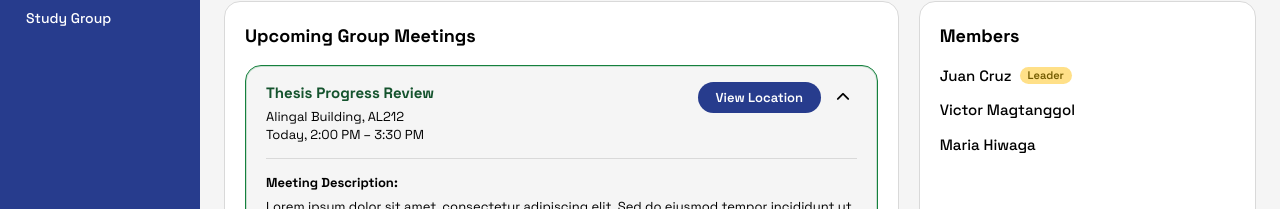
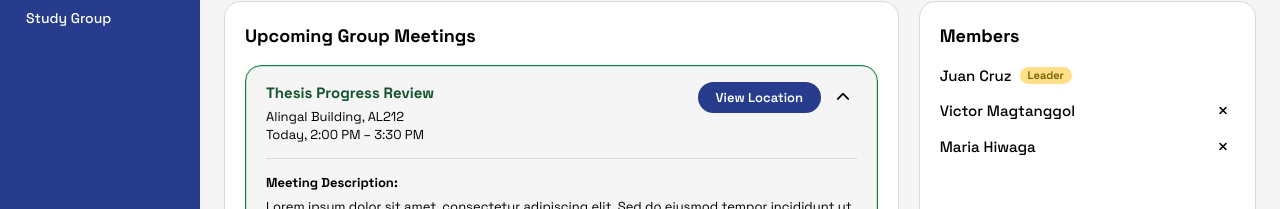
Before and after one commit to MigzVillareal/DUMAN, a React (Vite) app in the folder frontend/: page /groups/research in a window 1280 px wide. Shown: the part 242-451 px from the top of the page. Built offline with nearby package versions, Linux system fonts and the light colour scheme.

Commit message:
Add remove member modal & fetch calls from UI

```diff
--- /dev/null
+++ b/frontend/src/components/RemoveMemberModal.jsx
@@ -0,0 +1,67 @@
+import { useEffect, useRef } from "react";
+import "../css/components_styles/SignOutModal.css";
+
+export default function RemoveMemberModal({
+  memberName,
+  groupName,
+  onClose,
+  onConfirm,
+  confirming = false,
+}) {
+  const overlayRef = useRef(null);
+
+  useEffect(() => {
+    const handleKey = (event) => {
+      if (event.key === "Escape" && !confirming) onClose();
+    };
+
+    window.addEventListener("keydown", handleKey);
+    return () => window.removeEventListener("keydown", handleKey);
+  }, [onClose, confirming]);
+
+  const handleOverlayClick = (event) => {
+    if (event.target === overlayRef.current && !confirming) onClose();
+  };
+
+  return (
+    <div
+      className="sign-out-overlay"
+      ref={overlayRef}
+      onClick={handleOverlayClick}
+      role="dialog"
+      aria-modal="true"
+      aria-labelledby="remove-member-title"
+    >
+      <div className="sign-out-modal">
+        <div className="sign-out-modal__content">
+          <h2 id="remove-member-title" className="sign-out-modal__title">
+            Remove Member
+          </h2>
+          <p className="sign-out-modal__message">
+            Are you sure you want to remove{" "}
+            <strong>{memberName}</strong> from{" "}
+            <strong>{groupName}</strong>?
+          </p>
+          <div className="sign-out-modal__actions">
+            <button
+              type="button"
+              className="sign-out-modal__btn sign-out-modal__btn--secondary"
+              onClick={onClose}
+              disabled={confirming}
+            >
+              Cancel
+            </button>
+            <button
+              type="button"
+              className="sign-out-modal__btn sign-out-modal__btn--primary"
+              onClick={onConfirm}
+              disabled={confirming}
+            >
+              {confirming ? "Removing..." : "Remove"}
+            </button>
+          </div>
+        </div>
+      </div>
+    </div>
+  );
+}
--- a/frontend/src/context/AuthContext.jsx
+++ b/frontend/src/context/AuthContext.jsx
@@ -1,4 +1,8 @@
 import { createContext, useContext, useState } from "react";
+import {
+  persistAuthSession,
+  readStoredToken,
+} from "../utils/authStorage.js";
 
 const AUTH_STORAGE_KEY = "duman_user";
 const AuthContext = createContext(null);
@@ -14,22 +18,26 @@ function readStoredUser() {
 
 export function AuthProvider({ children }) {
   const [user, setUserState] = useState(readStoredUser);
+  const [token, setTokenState] = useState(readStoredToken);
 
-  function setUser(nextUser) {
+  function setUser(nextUser, nextToken) {
     setUserState(nextUser);
-    if (nextUser) {
-      sessionStorage.setItem(AUTH_STORAGE_KEY, JSON.stringify(nextUser));
-    } else {
-      sessionStorage.removeItem(AUTH_STORAGE_KEY);
-    }
+
+    const resolvedToken =
+      nextToken !== undefined ? nextToken : nextUser ? token : null;
+
+    setTokenState(resolvedToken);
+    persistAuthSession(nextUser, resolvedToken);
   }
 
   function clearUser() {
-    setUser(null);
+    setUserState(null);
+    setTokenState(null);
+    persistAuthSession(null, null);
   }
 
   return (
-    <AuthContext.Provider value={{ user, setUser, clearUser }}>
+    <AuthContext.Provider value={{ user, token, setUser, clearUser }}>
       {children}
     </AuthContext.Provider>
   );
--- a/frontend/src/context/GroupsContext.jsx
+++ b/frontend/src/context/GroupsContext.jsx
@@ -119,8 +119,7 @@ export function GroupsProvider({ children }) {
       for (const member of members) {
         try {
           await sendGroupInvite(created.groupId, {
-            userId: member.id,
-            invitedBy: user.userId,
+            email: member.email,
           });
         } catch {
           // Invite endpoint may fail until backend fixes land.
@@ -132,9 +131,19 @@ export function GroupsProvider({ children }) {
     return newGroup;
   };
 
+  const setGroupMembers = useCallback((targetGroupId, nextMembers) => {
+    setGroups((prev) =>
+      prev.map((group) =>
+        group.id === targetGroupId
+          ? { ...group, members: nextMembers }
+          : group
+      )
+    );
+  }, []);
+
   return (
     <GroupsContext.Provider
-      value={{ groups, addGroup, loading, error, loadGroups }}
+      value={{ groups, addGroup, setGroupMembers, loading, error, loadGroups }}
     >
       {children}
     </GroupsContext.Provider>
--- a/frontend/src/css/pages/GroupPage.css
+++ b/frontend/src/css/pages/GroupPage.css
@@ -56,6 +56,46 @@
   gap: 0.5rem;
 }
 
+.group-page__member-actions {
+  display: inline-flex;
+  align-items: center;
+  gap: 0.35rem;
+  margin-left: auto;
+}
+
+.group-page__remove-btn {
+  display: inline-flex;
+  align-items: center;
+  justify-content: center;
+  width: 1.5rem;
+  height: 1.5rem;
+  padding: 0;
+  border: none;
+  border-radius: 999px;
+  background: transparent;
+  color: var(--color-container-text);
+  cursor: pointer;
+  transition: color 0.15s ease, background-color 0.15s ease;
+}
+
+.group-page__remove-btn:hover:not(:disabled),
+.group-page__remove-btn:focus-visible {
+  background-color: var(--color-hover-surface);
+  color: var(--color-destructive);
+  outline: none;
+}
+
+.group-page__remove-btn:disabled {
+  opacity: 0.45;
+  cursor: not-allowed;
+}
+
+.group-page__remove-error {
+  font-size: 0.8125rem;
+  color: var(--color-destructive);
+  margin: 0 0 0.75rem;
+}
+
 .group-page__member-name {
   font-size: 0.9375rem;
   font-weight: var(--weight-medium);
--- a/frontend/src/pages/GroupPage.jsx
+++ b/frontend/src/pages/GroupPage.jsx
@@ -3,13 +3,20 @@ import { Navigate, useParams } from "react-router-dom";
 import { useAuth } from "../context/AuthContext.jsx";
 import { useGroups } from "../context/GroupsContext.jsx";
 import { getGroupDetails } from "../data/groupsMock.js";
-import { fetchGroupMembers, sendGroupInvite, USE_MOCK_GROUPS } from "../services/groupService.js";
 import {
+  fetchGroupMembers,
+  removeGroupMember,
+  sendGroupInvite,
+  USE_MOCK_GROUPS,
+} from "../services/groupService.js";
+import {
+  canRemoveGroupMember,
   ensureOwnerAsLeader,
   mapApiMember,
 } from "../utils/groups.js";
 import Icon from "../components/Icon.jsx";
 import InviteMembersModal from "../components/InviteMembersModal.jsx";
+import RemoveMemberModal from "../components/RemoveMemberModal.jsx";
 import PageHeader from "../components/PageHeader.jsx";
 import { isToday } from "../utils/date.js";
 import "../css/pages/Login.css";
@@ -63,13 +70,16 @@ function GroupMeetingCard({ meeting }) {
 export default function GroupPage() {
   const { groupId } = useParams();
   const { user } = useAuth();
-  const { groups, loading } = useGroups();
+  const { groups, loading, setGroupMembers } = useGroups();
   const group = groups.find((g) => g.id === groupId);
   const [members, setMembers] = useState([]);
   const [membersLoading, setMembersLoading] = useState(true);
   const [showInviteModal, setShowInviteModal] = useState(false);
   const [inviting, setInviting] = useState(false);
   const [inviteError, setInviteError] = useState("");
+  const [removingMemberId, setRemovingMemberId] = useState(null);
+  const [removeError, setRemoveError] = useState("");
+  const [memberToRemove, setMemberToRemove] = useState(null);
 
   const mockDetails = getGroupDetails(groupId);
   const { meetings } = mockDetails;
@@ -82,14 +92,12 @@ export default function GroupPage() {
       return;
     }
 
-    if (group.members?.length) {
+    if (USE_MOCK_GROUPS) {
+      if (group.members != null) {
         setMembers(group.members);
-      setMembersLoading(false);
-      return;
+      } else {
+        setMembers(fallbackMembers);
       }
-
-    if (USE_MOCK_GROUPS) {
-      setMembers(fallbackMembers);
       setMembersLoading(false);
       return;
     }
@@ -105,7 +113,7 @@ export default function GroupPage() {
         if (cancelled) return;
 
         if (data.errorMessage) {
-          setMembers(fallbackMembers);
+          setMembers([]);
           return;
         }
 
@@ -113,10 +121,12 @@ export default function GroupPage() {
           mapApiMember(record, group.userId)
         );
 
-        setMembers(ensureOwnerAsLeader(mapped, user, group.userId));
+        const nextMembers = ensureOwnerAsLeader(mapped, user, group.userId);
+        setMembers(nextMembers);
+        setGroupMembers(groupId, nextMembers);
       } catch {
         if (!cancelled) {
-          setMembers(fallbackMembers);
+          setMembers([]);
         }
       } finally {
         if (!cancelled) {
@@ -130,7 +140,7 @@ export default function GroupPage() {
     return () => {
       cancelled = true;
     };
-  }, [group, fallbackMembers, user]);
+  }, [group, fallbackMembers, groupId, setGroupMembers, user]);
 
   if (loading) {
     return (
@@ -141,6 +151,61 @@ export default function GroupPage() {
   }
 
   if (!group) return <Navigate to="/groups" replace />;
+
+  const handleRemoveMember = async (member) => {
+    const allowed =
+      USE_MOCK_GROUPS && group.userId == null
+        ? member.role !== "leader"
+        : canRemoveGroupMember(user, group, member, members);
+
+    if (!allowed) return;
+
+    setRemovingMemberId(member.id);
+    setRemoveError("");
+
+    try {
+      if (!USE_MOCK_GROUPS) {
+        if (group.groupId == null) {
+          throw new Error("Group is missing an id.");
+        }
+
+        const data = await removeGroupMember(group.groupId, member.id);
+
+        if (data.errorMessage) {
+          throw new Error(data.errorMessage);
+        }
+
+        const membersData = await fetchGroupMembers(group.groupId);
+
+        if (membersData.errorMessage) {
+          throw new Error(membersData.errorMessage);
+        }
+
+        const mapped = (membersData.members ?? []).map((record) =>
+          mapApiMember(record, group.userId)
+        );
+        const nextMembers = ensureOwnerAsLeader(mapped, user, group.userId);
+        setMembers(nextMembers);
+        setGroupMembers(groupId, nextMembers);
+      } else {
+        const nextMembers = members.filter((entry) => entry.id !== member.id);
+        setMembers(nextMembers);
+        setGroupMembers(groupId, nextMembers);
+      }
+
+      setMemberToRemove(null);
+    } catch (err) {
+      setRemoveError(err.message || "Unable to remove member.");
+    } finally {
+      setRemovingMemberId(null);
+    }
+  };
+
+  const handleConfirmRemove = () => {
+    if (memberToRemove) {
+      handleRemoveMember(memberToRemove);
+    }
+  };
 
   const handleSendInvites = async (invitedMembers) => {
     setInviting(true);
@@ -154,7 +219,9 @@ export default function GroupPage() {
             .filter((member) => !existingIds.has(member.id))
             .map((member) => ({ ...member, role: "member" }));
 
-          return [...prev, ...newMembers];
+          const nextMembers = [...prev, ...newMembers];
+          setGroupMembers(groupId, nextMembers);
+          return nextMembers;
         });
         setShowInviteModal(false);
         return;
@@ -162,8 +229,7 @@ export default function GroupPage() {
 
       for (const member of invitedMembers) {
         const data = await sendGroupInvite(group.groupId, {
-          userId: member.id,
-          invitedBy: user?.userId,
+          email: member.email,
         });
 
         if (data.errorMessage) {
@@ -171,14 +237,18 @@ export default function GroupPage() {
         }
       }
 
-      setMembers((prev) => {
-        const existingIds = new Set(prev.map((member) => member.id));
-        const newMembers = invitedMembers
-          .filter((member) => !existingIds.has(member.id))
-          .map((member) => ({ ...member, role: "member" }));
+      const membersData = await fetchGroupMembers(group.groupId);
 
-        return [...prev, ...newMembers];
-      });
+      if (membersData.errorMessage) {
+        throw new Error(membersData.errorMessage);
+      }
+
+      const mapped = (membersData.members ?? []).map((record) =>
+        mapApiMember(record, group.userId)
+      );
+      const nextMembers = ensureOwnerAsLeader(mapped, user, group.userId);
+      setMembers(nextMembers);
+      setGroupMembers(groupId, nextMembers);
       setShowInviteModal(false);
     } catch (err) {
       setInviteError(err.message || "Unable to send invites.");
@@ -218,13 +288,24 @@ export default function GroupPage() {
 
         <section className="dashboard-panel group-page__members-panel">
           <h2 className="dashboard-panel__title">Members</h2>
+          {removeError && (
+            <p className="group-page__remove-error" role="alert">
+              {removeError}
+            </p>
+          )}
           <ul className="group-page__members-list">
             {membersLoading ? (
               <li className="group-page__empty">Loading members...</li>
             ) : members.length === 0 ? (
               <li className="group-page__empty">No members yet.</li>
             ) : (
-              members.map((member) => (
+              members.map((member) => {
+                const showRemove =
+                  USE_MOCK_GROUPS && group.userId == null
+                    ? member.role !== "leader"
+                    : canRemoveGroupMember(user, group, member, members);
+
+                return (
                   <li key={member.id} className="group-page__member">
                     <span className="group-page__member-name">{member.name}</span>
                     {member.role === "leader" && (
@@ -232,8 +313,26 @@ export default function GroupPage() {
                         Leader
                       </span>
                     )}
+                    {showRemove && (
+                      <div className="group-page__member-actions">
+                        <button
+                          type="button"
+                          className="group-page__remove-btn"
+                          onClick={() => {
+                            setRemoveError("");
+                            setMemberToRemove(member);
+                          }}
+                          disabled={removingMemberId === member.id}
+                          aria-label={`Remove ${member.name}`}
+                          title="Remove member"
+                        >
+                          <Icon icon="xmark" size="xs" />
+                        </button>
+                      </div>
+                    )}
                   </li>
-              ))
+                );
+              })
             )}
           </ul>
           <div className="group-page__members-footer">
@@ -262,6 +361,18 @@ export default function GroupPage() {
           submitError={inviteError}
         />
       )}
+
+      {memberToRemove && (
+        <RemoveMemberModal
+          memberName={memberToRemove.name}
+          groupName={group.name}
+          onClose={() => {
+            if (!removingMemberId) setMemberToRemove(null);
+          }}
+          onConfirm={handleConfirmRemove}
+          confirming={removingMemberId === memberToRemove.id}
+        />
+      )}
     </div>
   );
 }
--- a/frontend/src/pages/Login.jsx
+++ b/frontend/src/pages/Login.jsx
@@ -37,7 +37,7 @@ function Login() {
       }
 
       if (data.user) {
-        setUser(data.user);
+        setUser(data.user, data.token);
       }
 
       navigate("/dashboard");
--- a/frontend/src/services/api.js
+++ b/frontend/src/services/api.js
@@ -18,4 +18,4 @@ export async function register(userData) {
   return response.json();
 }
 
-export { fetchGroups, fetchGroupById, createGroup, fetchGroupMembers, sendGroupInvite, fetchUsers } from "./groupService.js";
+export { fetchGroups, fetchGroupById, createGroup, fetchGroupMembers, sendGroupInvite, fetchUsers, removeGroupMember } from "./groupService.js";
--- /dev/null
+++ b/frontend/src/utils/authStorage.js
@@ -0,0 +1,35 @@
+const AUTH_USER_KEY = "duman_user";
+const AUTH_TOKEN_KEY = "duman_token";
+
+export function readStoredToken() {
+  return sessionStorage.getItem(AUTH_TOKEN_KEY);
+}
+
+export function persistAuthSession(user, token) {
+  if (user) {
+    sessionStorage.setItem(AUTH_USER_KEY, JSON.stringify(user));
+  } else {
+    sessionStorage.removeItem(AUTH_USER_KEY);
+  }
+
+  if (token) {
+    sessionStorage.setItem(AUTH_TOKEN_KEY, token);
+  } else {
+    sessionStorage.removeItem(AUTH_TOKEN_KEY);
+  }
+}
+
+export function getAuthHeaders(json = false) {
+  const headers = {};
+
+  if (json) {
+    headers["Content-Type"] = "application/json";
+  }
+
+  const token = readStoredToken();
+  if (token) {
+    headers.Authorization = `Bearer ${token}`;
+  }
+
+  return headers;
+}
--- a/frontend/src/utils/groups.js
+++ b/frontend/src/utils/groups.js
@@ -82,6 +82,30 @@ export function buildGroupMembers(user, invitedMembers = []) {
   return [creator, ...others];
 }
 
+export function isGroupLeader(authUser, group, members = []) {
+  if (!authUser || !group) return false;
+
+  if (
+    group.userId != null &&
+    Number(group.userId) === Number(authUser.userId)
+  ) {
+    return true;
+  }
+
+  const self = members.find(
+    (member) => Number(member.id) === Number(authUser.userId)
+  );
+
+  return self?.role === "leader";
+}
+
+export function canRemoveGroupMember(authUser, group, member, members = []) {
+  if (!isGroupLeader(authUser, group, members)) return false;
+  if (member.role === "leader") return false;
+  if (Number(member.id) === Number(authUser.userId)) return false;
+  return true;
+}
+
 export function ensureOwnerAsLeader(members, user, groupOwnerId) {
   if (!user || groupOwnerId !== user.userId) return members;
 
```
Also changed, not shown: frontend/src/services/groupService.js (+29 -9 lines). Lines whose indentation alone changed are shown as unchanged.
